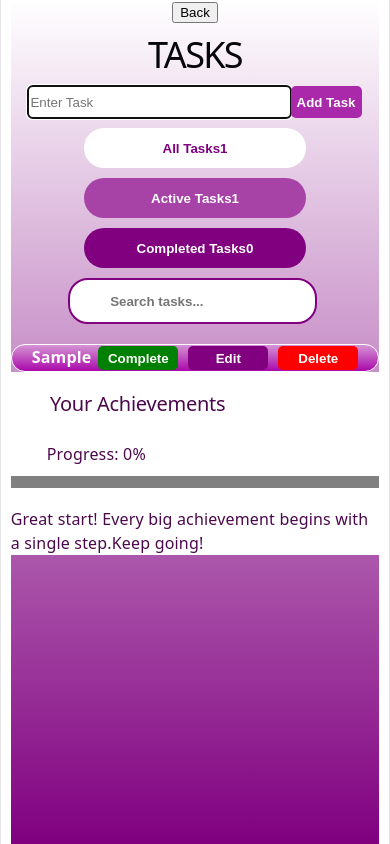
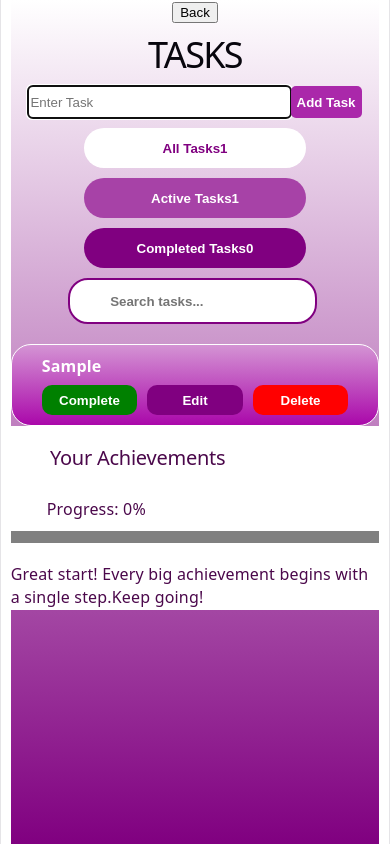
Before and after one commit to mariamogunbode/PurpleYourStrenghth, a React (Vite) app: page /todo in a window 390 px wide. Both pictures are taken after typing "Sample" into the empty fields and a click on the button "Add Task". Built offline with nearby package versions, Linux system fonts and the light colour scheme; some icons are missing.

Commit message:
removed edit and delete buttons from completed task

```diff
--- a/src/Page2/page2.css
+++ b/src/Page2/page2.css
@@ -177,3 +177,30 @@
   color: rgb(75, 6, 75);
    margin: 0 10px 0 10px;
 }
+
+
+
+
+
+@media (max-width: 768px) {
+ .task-div {
+  display: flex;
+  flex-direction: column;
+  height: 60px;
+  padding: 10px 30px;
+ }
+
+ .button-div1,
+.button-div2,
+.button-div3 {
+  width: 100px;
+  border: none;
+  border-radius: 10px;
+  font-weight: bold;
+  height: 30px;
+}
+
+.tasks-div {
+  word-break: break-word;
+}
+}
--- a/src/Page2/page2.jsx
+++ b/src/Page2/page2.jsx
@@ -171,12 +171,16 @@ function TodoPage({tasks, setTasks}) {
           <button
           className="button-div1"
           onClick={() => handleCompletedTask(task.id)}>{task.completed ? "Undo" : "Complete"}</button>
+          {!task.completed && (
+            <>
           <button
           className="button-div2"
           onClick={() => handleEditTask(task.id)}>Edit</button>
           <button
           className="button-div3"
           onClick={() => handleDeleteTask(task.id)}>Delete</button>
+          </>
+          )}
           </div>
             </div>
           ))}
```
